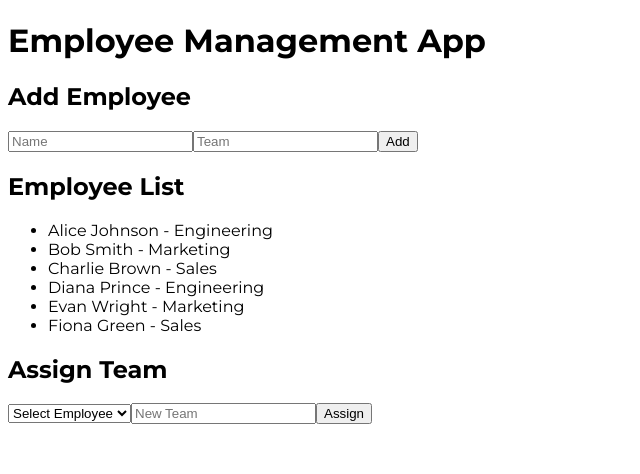
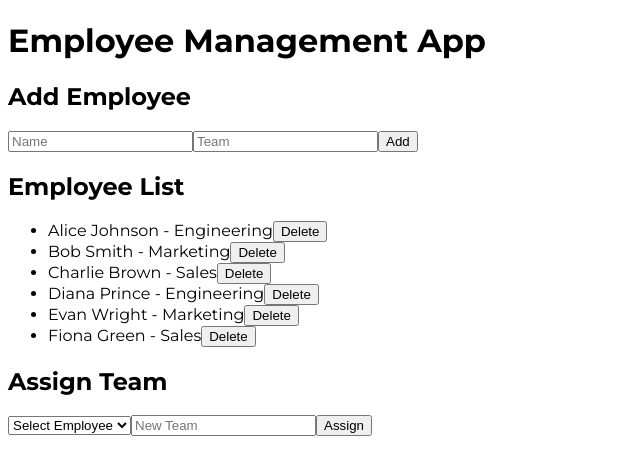
Before and after one commit to SinghAstra/UnderstandX, a React (Create React App) app in the folder client/: page / in a window 1280 px wide. Shown: the top 474 px of the page, without its empty margins (0-640 px from the left). Built offline with nearby package versions, Linux system fonts and the light colour scheme; a web font is replaced by a local one.

Commit message:
Delete Employee

```diff
--- a/client/src/App.js
+++ b/client/src/App.js
@@ -21,11 +21,15 @@ function App() {
     );
   };
 
+  const deleteEmployee = (id) => {
+    setEmployees(employees.filter((employee) => employee.id !== id));
+  };
+
   return (
     <div>
       <h1>Employee Management App</h1>
       <AddEmployee onAdd={addEmployee} />
-      <EmployeeList employees={employees} />
+      <EmployeeList employees={employees} onDelete={deleteEmployee} />
       <AssignTeam employees={employees} onUpdate={updateTeam} />
     </div>
   );
--- a/client/src/components/EmployeeList.js
+++ b/client/src/components/EmployeeList.js
@@ -1,6 +1,6 @@
 import React from "react";
 
-const EmployeeList = ({ employees }) => {
+const EmployeeList = ({ employees, onDelete }) => {
   return (
     <div>
       <h2>Employee List</h2>
@@ -8,6 +8,7 @@ const EmployeeList = ({ employees }) => {
         {employees.map((employee) => (
           <li key={employee.id}>
             {employee.name} - {employee.team}
+            <button onClick={() => onDelete(employee.id)}>Delete</button>
           </li>
         ))}
       </ul>
```
